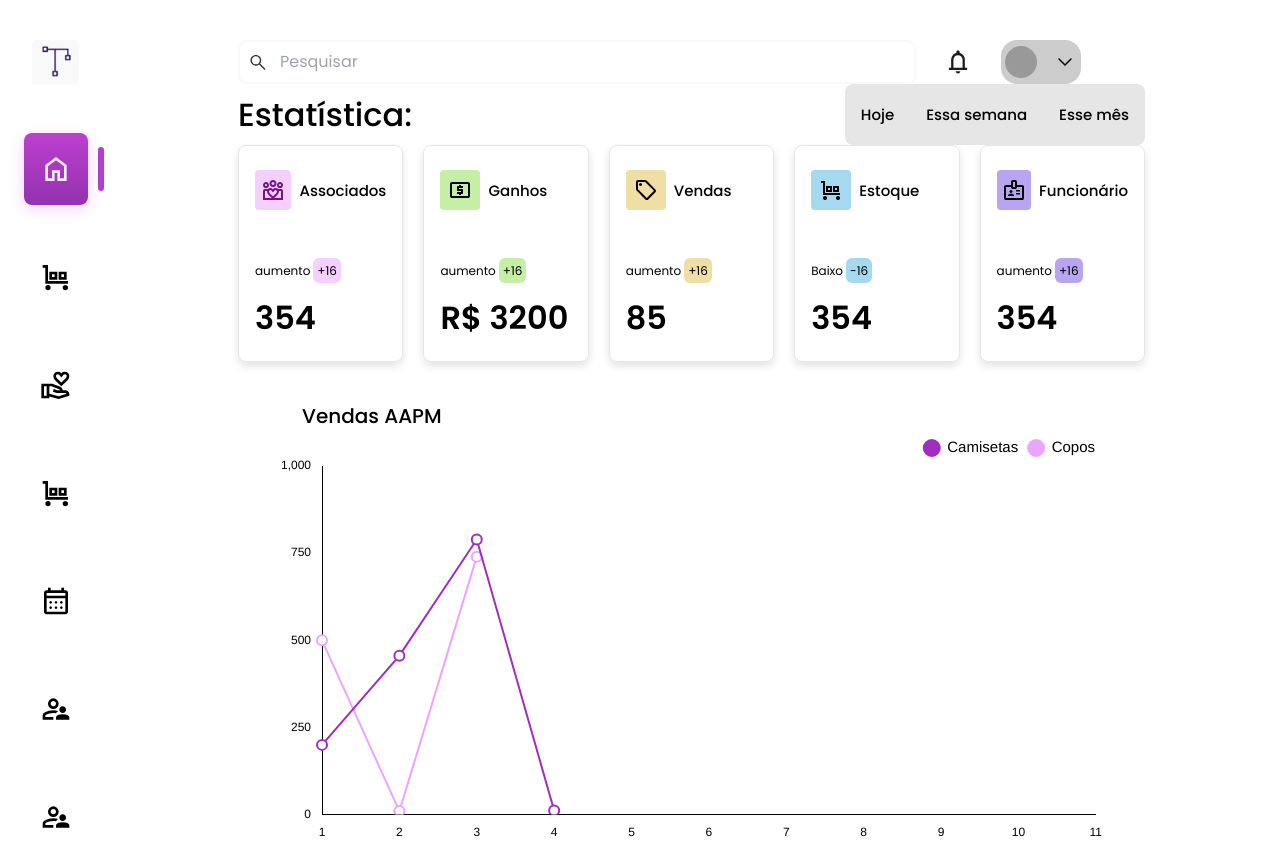
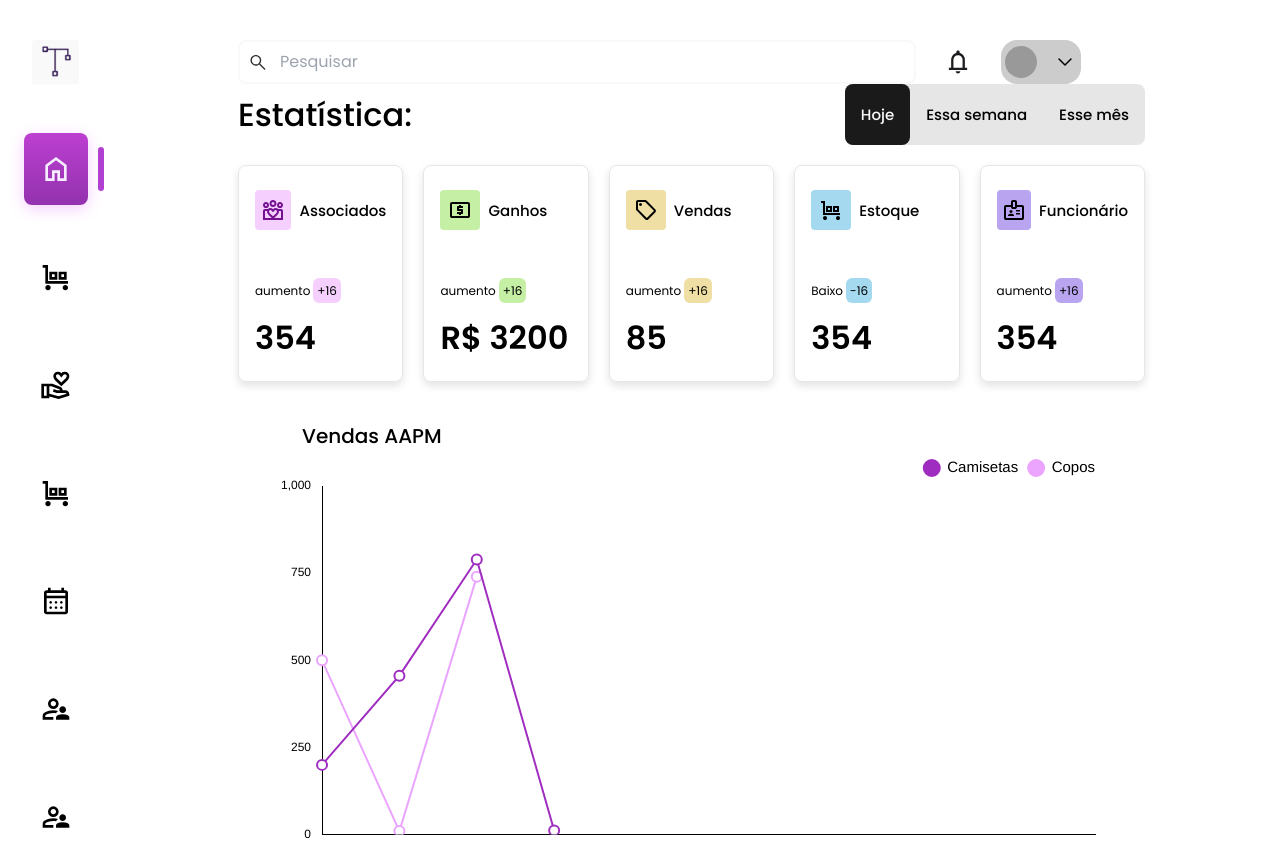
Before and after one commit to ryanNS3/PlanNexus-Front-End, a React (Vite) app: page / in a window 1280 px wide. Shown: the top 841 px of the page. Built offline with nearby package versions, Linux system fonts and the light colour scheme.

Commit message:
refactor: changed the StatisticHeader hover effect

```diff
--- a/src/components/Statistic/index.jsx
+++ b/src/components/Statistic/index.jsx
@@ -1,20 +1,13 @@
 import { useParams, Link } from "react-router-dom";
 
 export function Statistic() {
-  const { current } = useParams();
+  const [period, setPeriod] = useState("dia");
 
-  //   Lógica para que os valores dos cards sejam referentes ao:
-  current === "hoje"
-    ? /* dia atual */ ""
-    : current === "semana"
-    ? /* semana atual */ ""
-    : current === "mes"
-    ? /* mes atual */ ""
-    : null;
+  // Construir lógica para mostrar valores de acordo com o período selecionado
 
   return (
-    <>
-      <StatisticHeader />
+    <section className="flex flex-col gap-5">
+      <StatisticHeader period={period} setPeriod={setPeriod} />
 
       <div className="grid grid-cols-5 gap-5">
         <StatisticOverview title="Associados" situation={16} value={354} />
@@ -23,54 +16,52 @@ export function Statistic() {
         <StatisticOverview title="Estoque" situation={-16} value={354} />
         <StatisticOverview title="Funcionário" situation={16} value={354} />
       </div>
-    </>
+    </section>
   );
 }
 
 /*************************************************************************************************/
 // import { useParams, Link } from "react-router-dom"; IMPORTED ON TOP
 
-function StatisticHeader() {
-  const { period } = useParams();
-
+function StatisticHeader({ period, setPeriod }) {
   return (
     <header className="flex justify-between items-center">
       <h5 className="text-h5">Estatística:</h5>
       <nav>
         <ul className="flex bg-cinza-100 rounded-lg text-fun2">
           <li>
-            <Link
+            <button
               className={`block px-4 py-[1.25rem] ${
                 period === "dia" ? "bg-cinza-800 rounded-lg text-cinza-50" : ""
               }`}
-              to="dia"
+              onClick={() => setPeriod("dia")}
             >
               Hoje
-            </Link>
+            </button>
           </li>
 
           <li>
-            <Link
+            <button
               className={`block px-4 py-[1.25rem] ${
                 period === "semana"
                   ? "bg-cinza-800 rounded-lg text-cinza-50"
                   : ""
               }`}
-              to="semana"
+              onClick={() => setPeriod("semana")}
             >
               Essa semana
-            </Link>
+            </button>
           </li>
 
           <li>
-            <Link
+            <button
               className={`block px-4 py-[1.25rem] ${
                 period === "mes" ? "bg-cinza-800 rounded-lg text-cinza-50" : ""
               }`}
-              to="mes"
+              onClick={() => setPeriod("mes")}
             >
               Esse mês
-            </Link>
+            </button>
           </li>
         </ul>
       </nav>
@@ -85,6 +76,7 @@ import { GanhosIcon } from "../../assets/Ganhos";
 import { VendasIcon } from "../../assets/Vendas";
 import { EstoqueIcon } from "../../assets/Estoque";
 import { FuncionarioIcon } from "../../assets/Funcionario";
+import { useState } from "react";
 
 function StatisticOverview({ title, situation, value }) {
   let icon, bgColor;
```
